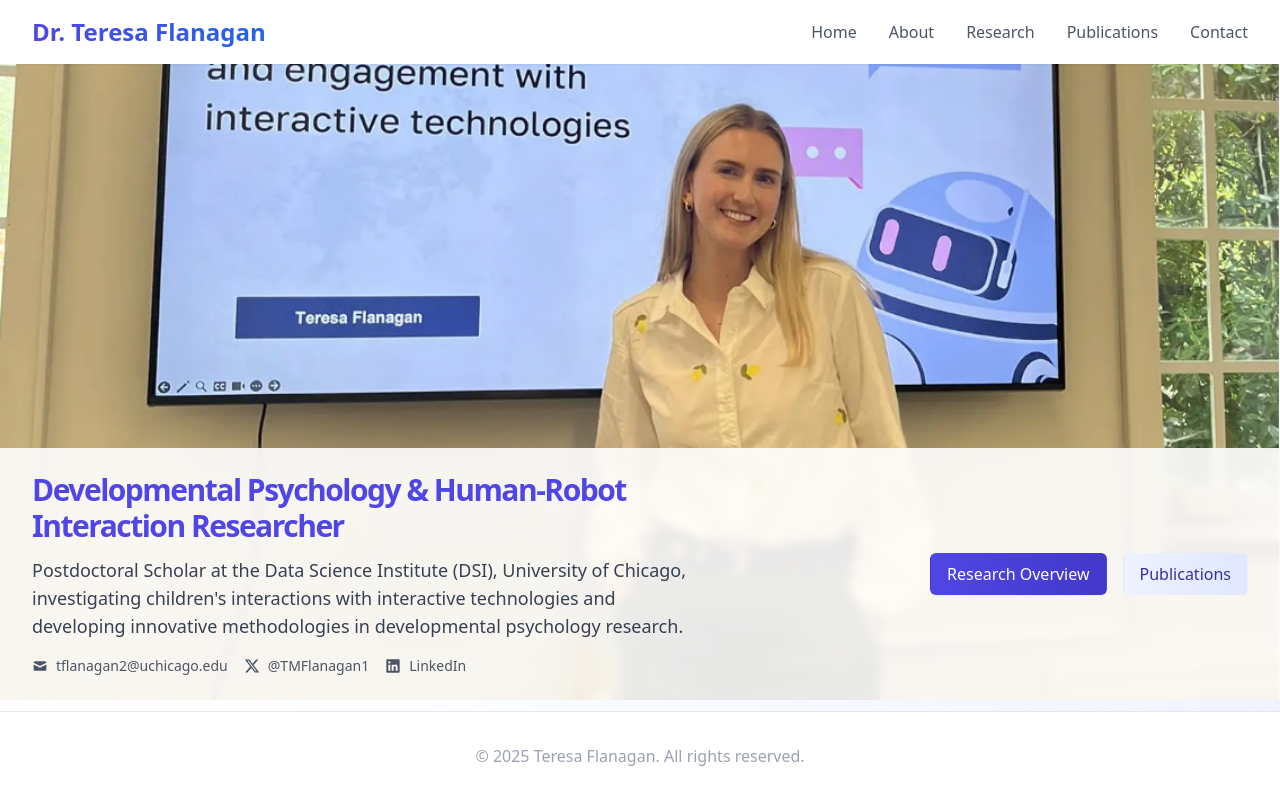
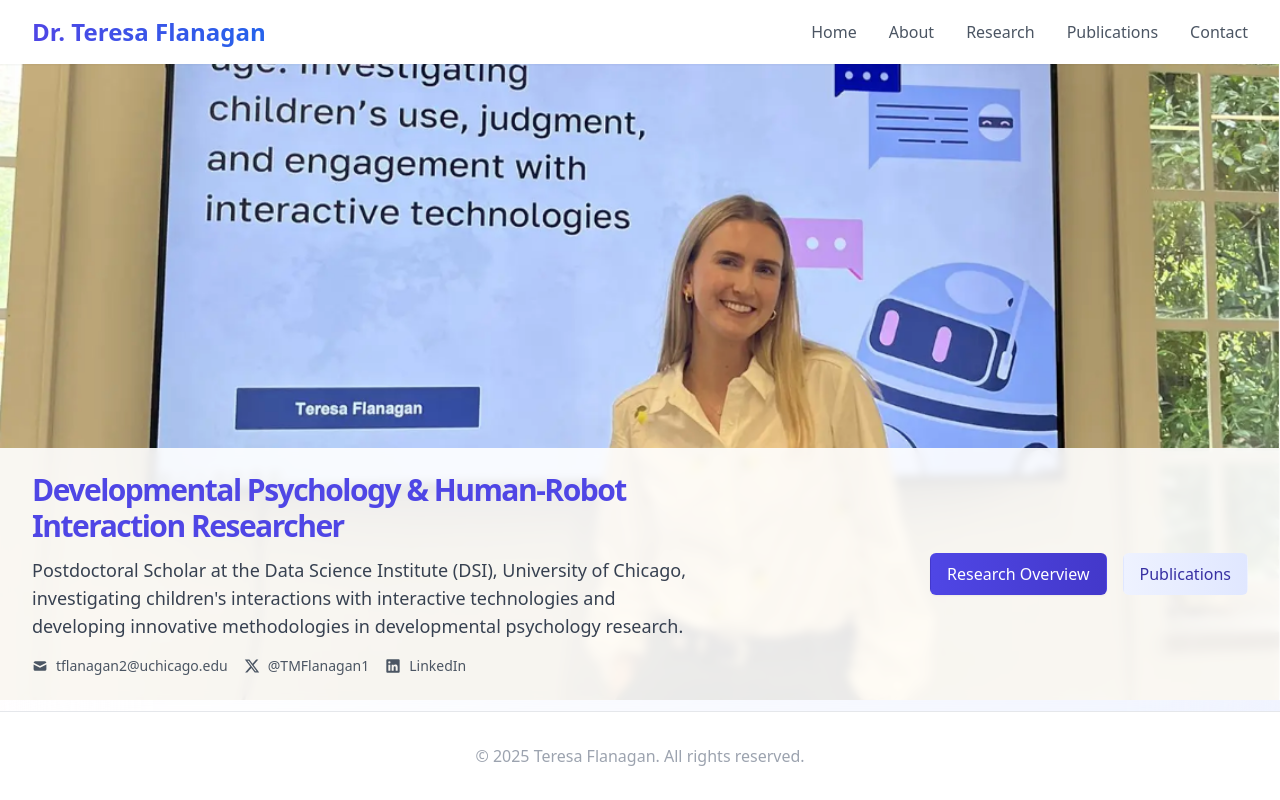
Before and after one commit to mpoz425/TessF, a Next.js app: page / in a window 1280 px wide. Built offline with nearby package versions, Linux system fonts and the light colour scheme.

Commit message:
mobile compatibility

```diff
--- a/components/ui/Hero.tsx
+++ b/components/ui/Hero.tsx
@@ -14,7 +14,7 @@ const Hero: React.FC = () => {
                 src="/images/Tess_Hero.png"
                 alt="Dr. Teresa Flanagan presenting her research on children's interaction with digital technologies"
                 fill
-                style={{ objectFit: 'cover', objectPosition: 'center center' }}
+                style={{ objectFit: 'cover', objectPosition: 'center 30%' }}
                 loading="eager"
                 className="w-full"
               />
```
